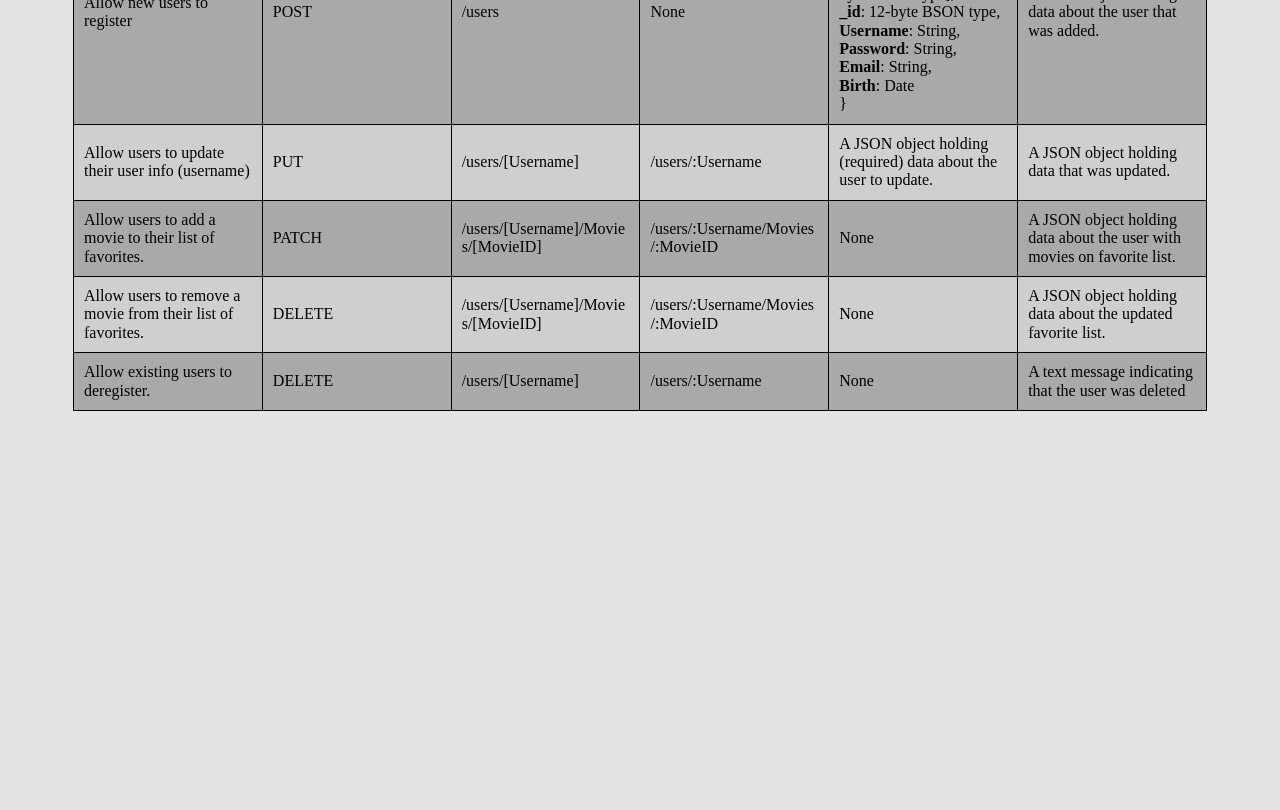
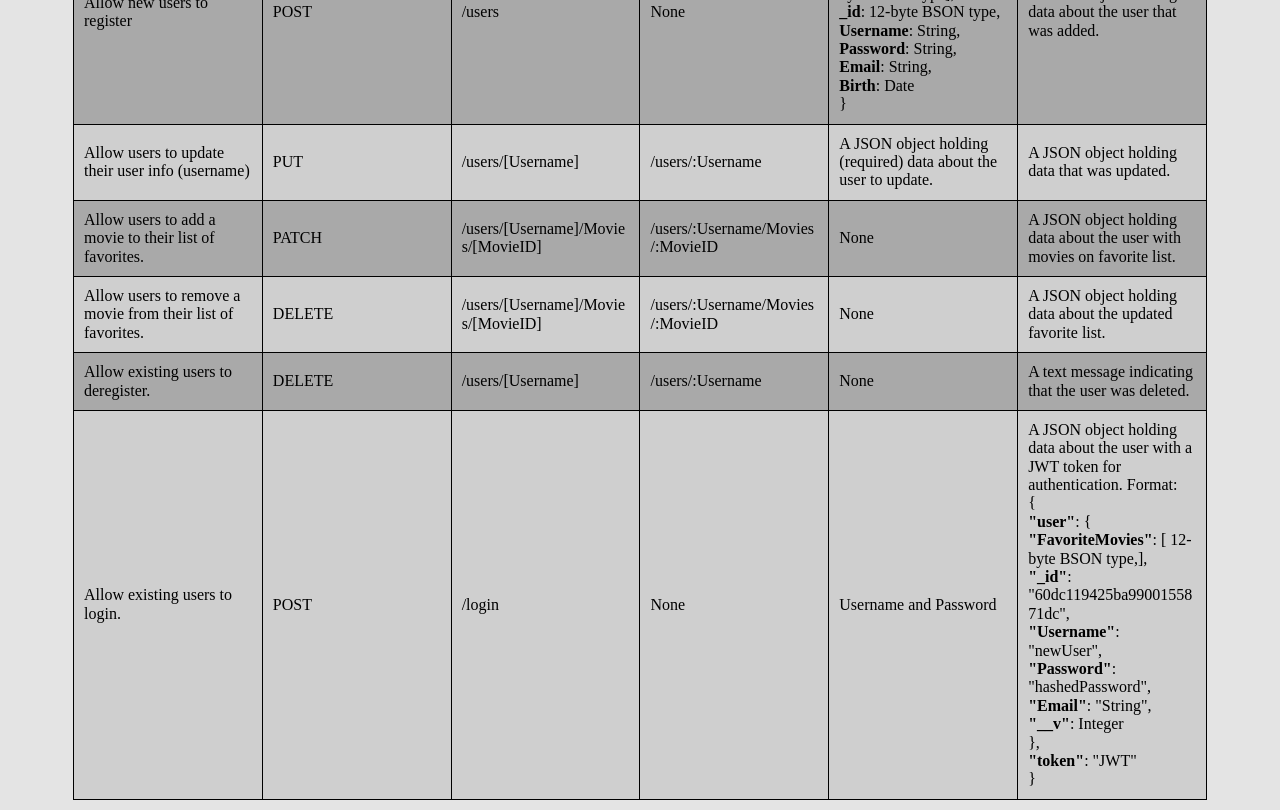
Before and after one commit to hamedghd/Movie_API, a website: page public/documentation.html in a window 1280 px wide. Shown: the part 1403-2213 px from the top of the page. Before the commit the page ends 1824 px from the top, so only its background shows below. Drawn offline with nearby package versions, Linux system fonts and the light colour scheme.

Commit message:
Add login endpoint

```diff
--- a/public/documentation.html
+++ b/public/documentation.html
@@ -175,7 +175,27 @@
             <td>/users/[Username]</td>
             <td>/users/:Username</td>
             <td>None</td>
-            <td>A text message indicating that the user was deleted</td>
+            <td>A text message indicating that the user was deleted.</td>
+          </tr>
+          <tr>
+            <td>Allow existing users to login.</td>
+            <td>POST</td>
+            <td>/login</td>
+            <td>None</td>
+            <td>Username and Password</td>
+            <td>A JSON object holding data about the user with a JWT token for authentication. Format:<br>
+              {<br>
+                <span>"user"</span>: {<br>
+                <span>"FavoriteMovies"</span>: [ 12-byte BSON type,],<br>
+                <span>"_id"</span>: "60dc119425ba9900155871dc",<br>
+                <span>"Username"</span>: "newUser",<br>
+                <span>"Password"</span>: "hashedPassword",<br>
+                <span>"Email"</span>: "String",<br>
+                <span>"__v"</span>: Integer<br>
+                },<br>
+                <span>"token"</span>: "JWT"<br>
+            }<br>
+            </td>
           </tr>
         </tbody>
       </table>
```
